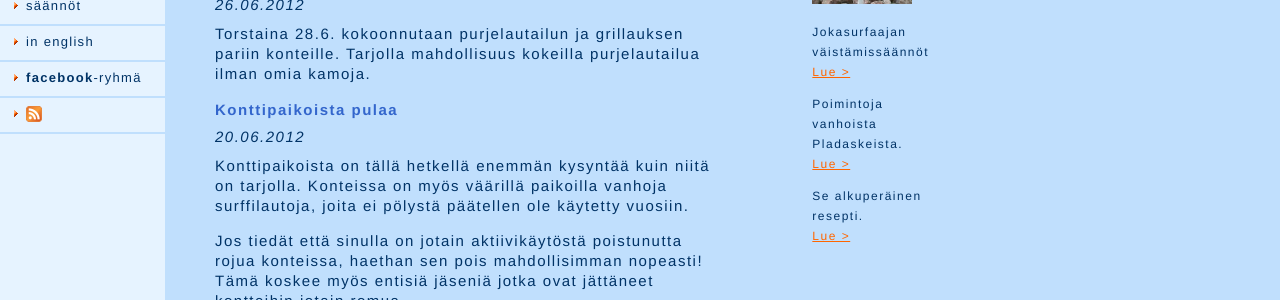
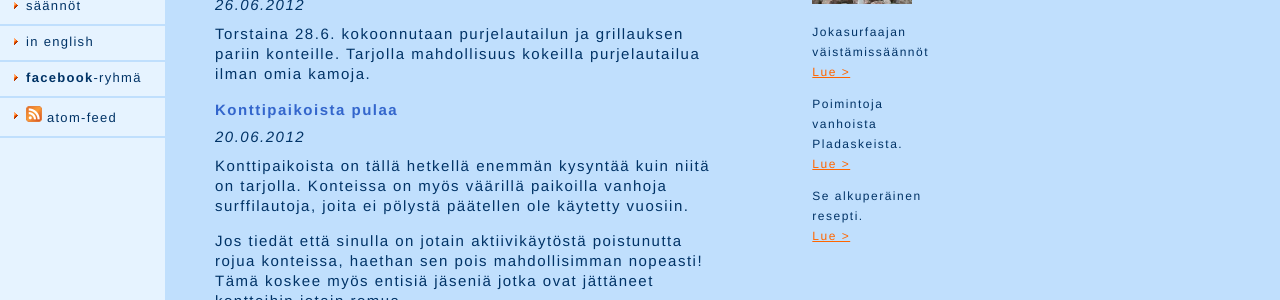
Before and after one commit to hvrauhal/helsinkiwindsurfingclub.fi, a Jekyll site: the page built from index.html, in a window 1280 px wide. Shown: the part 365-665 px from the top of the page. Built offline with Jekyll 4.4.1, drawn with Linux system fonts in a browser that asks for light colours; nearby versions of some CDN libraries; Markdown is read by kramdown in place of the engine named in the settings.

Commit message:
Give the feed a label

```diff
--- a/_layouts/default.html
+++ b/_layouts/default.html
@@ -59,7 +59,7 @@
             <td width="165"><a href="https://www.facebook.com/groups/helsinkiwindsurfingclub/" class="navText"><b>facebook</b>-ryhmä</a></td>
         </tr>
         <tr>
-            <td width="165"><a href="atom.xml" class="navText"><img src="atom.png" width="16px" height="16px"></a></td>
+            <td width="165"><a href="atom.xml" class="navText"><img src="atom.png" width="16px" height="16px"> atom-feed</a></td>
         </tr>
       </table>
  	<br />
```
